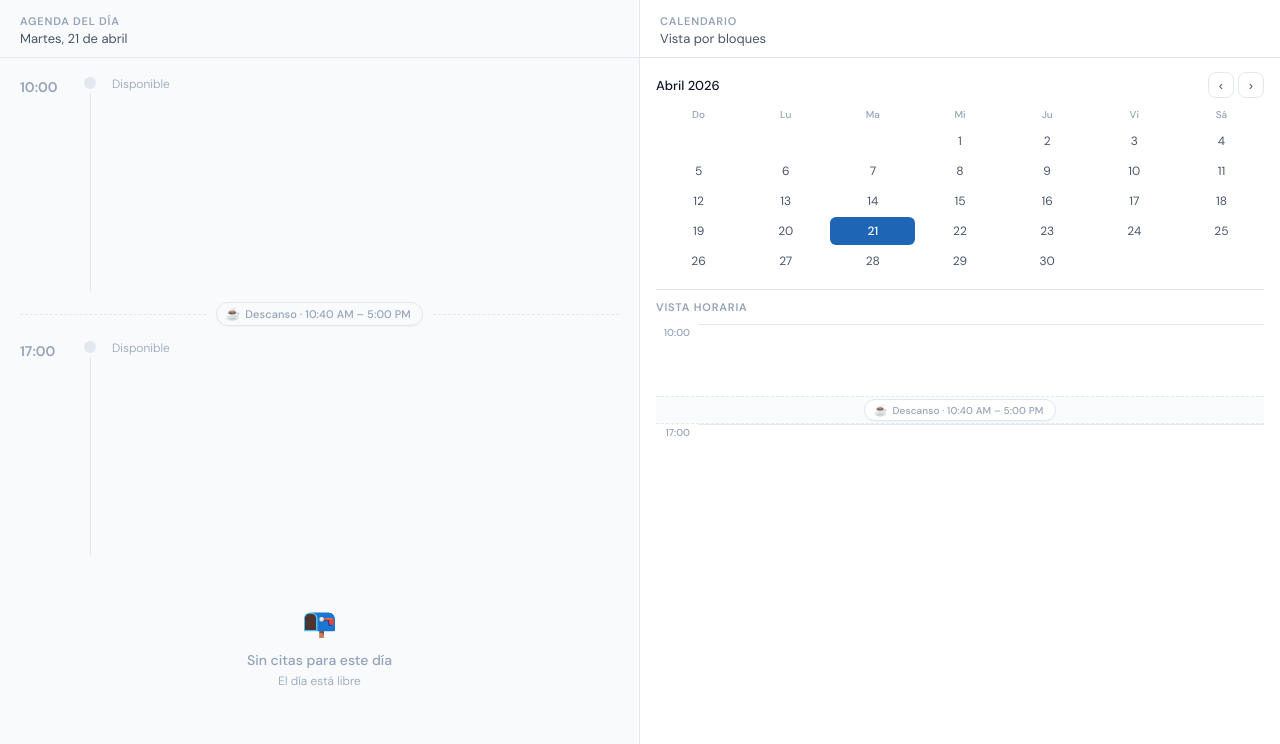
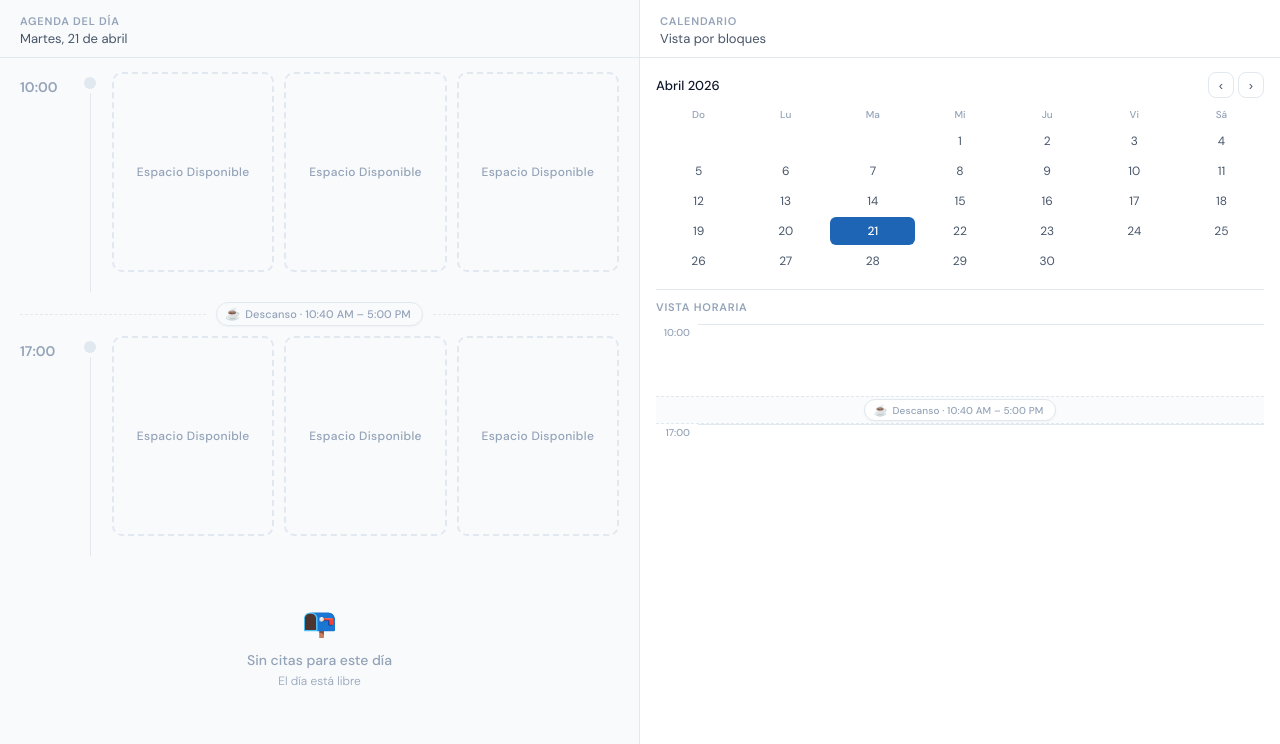
Before and after one commit to Erick-CamposA01247257/Chatbot-Dashboards, a Python web app: template templates/dashboard.html in a window 1280 px wide. Shown: the part 56-800 px from the top of the page. Run offline with Jinja, Linux system fonts and the light colour scheme; the template is opened without the code that fills it, so the values that code supplies are empty.

Commit message:
feat: mostrar 3 espacios lado a lado en vista horaria con placeholder Espacio Disponible
Co-Authored-By: Claude Sonnet 4.6 <noreply@anthropic.com>

```diff
--- a/templates/dashboard.html
+++ b/templates/dashboard.html
@@ -197,7 +197,7 @@
 
         .timeline-linea { width: 1px; flex: 1; background: var(--borde); margin-top: 4px; }
 
-        .timeline-content { flex: 1; padding-bottom: 20px; }
+        .timeline-content { flex: 1; padding-bottom: 20px; display: flex; gap: 10px; align-items: stretch; }
 
         .cita-card {
             background: var(--surface);
@@ -238,6 +238,12 @@
         }
 
         .hora-vacia { color: var(--texto-muted); font-size: 12px; font-weight: 300; padding: 4px 0; }
+        .slot-espacio { flex: 1; min-height: 80px; border: 2px dashed var(--borde); border-radius: 10px;
+            display: flex; align-items: center; justify-content: center;
+            color: var(--texto-muted); font-size: 12px; font-weight: 500; letter-spacing: 0.3px;
+            cursor: pointer; transition: border-color .15s, background .15s; }
+        .slot-espacio:hover { border-color: var(--azul); background: #F0F6FF; color: var(--azul); }
+        .cita-card { flex: 1; }
 
         /* ── Panel derecho ── */
         .panel-cal {
@@ -1140,16 +1146,21 @@
                     </div>
                     <div class="timeline-content">
                         ${bloqs ? bloqs.map(b => `
-                            <div class="cita-card bloqueado" style="display:flex;justify-content:space-between;align-items:center">
+                            <div class="cita-card bloqueado" style="flex:1;display:flex;justify-content:space-between;align-items:center">
                                 <div>
                                     <div class="cita-card-header"><div class="cita-paciente">🚫 Bloqueado</div><div class="cita-hora-badge">${b.hora_inicio} – ${b.hora_fin}</div></div>
                                     ${b.motivo ? `<div class="cita-detalle">${escaparHTML(b.motivo)}</div>` : ''}
                                 </div>
                                 <button onclick="eliminarBloqueo(${b.id})" style="background:none;border:1px solid #FECACA;border-radius:7px;padding:5px 10px;font-size:11px;color:#DC2626;cursor:pointer;flex-shrink:0;margin-left:8px">Quitar</button>
-                            </div>`).join("") : ''}
-                        ${citas ? citas.map(c => {
+                            </div>`).join("") : (() => {
+                            const horaStr = `${String(h).padStart(2,"0")}:00`
+                            const citasSlot = citas || []
+                            const espacios = []
+                            for (let i = 0; i < 3; i++) {
+                                if (citasSlot[i]) {
+                                    const c = citasSlot[i]
                                     const clase = c.no_show ? 'no-show' : c.confirmada ? 'confirmada' : c.irregular ? 'irregular' : ''
-                            return `
+                                    espacios.push(`
                                     <div class="cita-card ${clase}" id="card-${c.id}">
                                         <div class="cita-card-header" style="display:flex;align-items:center">
                                             ${!c.confirmada && !c.no_show ? `<div class="cita-check" id="check-${c.id}" onclick="toggleCheck(event,${c.id})"></div>` : ''}
@@ -1163,7 +1174,13 @@
                                             <div class="cita-detalle-sep"></div>
                                             <span>${c.duracion} min</span>
                                         </div>
-                            </div>`}).join("") : (!bloqs ? `<div class="hora-vacia">Disponible</div>` : '')}
+                                    </div>`)
+                                } else {
+                                    espacios.push(`<div class="slot-espacio" onclick="abrirNuevaCita({fecha:'${fechaSeleccionada}',hora:'${horaStr}'})">Espacio Disponible</div>`)
+                                }
+                            }
+                            return espacios.join("")
+                        })()}
                     </div>`
                 timeline.appendChild(slot)
             }
```
Lines whose indentation alone changed are shown as unchanged.
